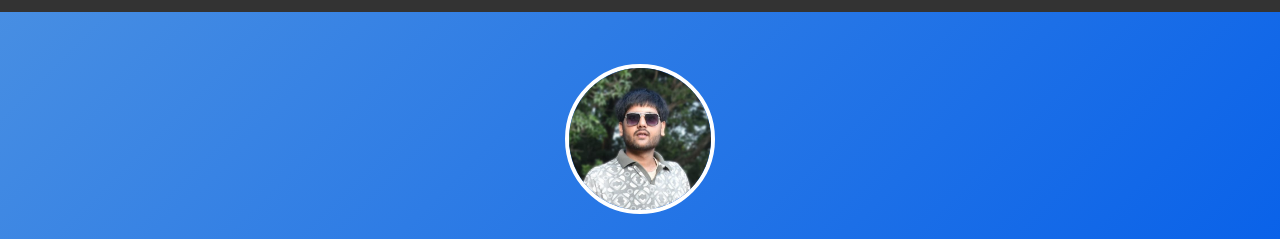
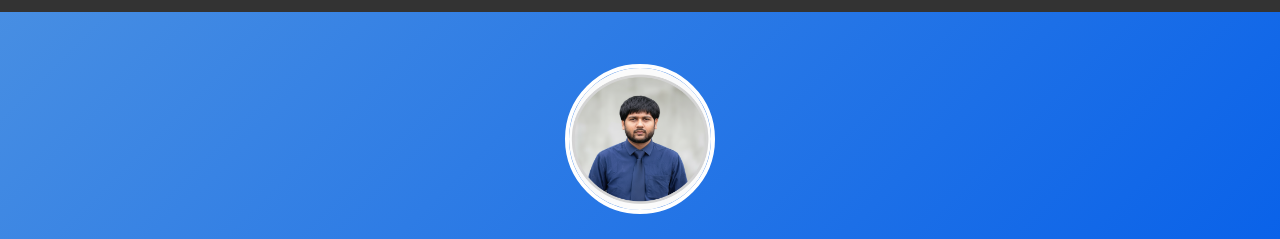
Before and after one commit to Rahul-025/Rahul-Kumar-Portfolio, a plain HTML site: page index.html in a window 1280 px wide. Shown: the part 56-295 px from the top of the page. Drawn offline with Linux system fonts and the light colour scheme.

Commit message:
Update index.html

```diff
--- a/index.html
+++ b/index.html
@@ -27,7 +27,7 @@
 
   <!-- HERO SECTION -->
   <section id="home" class="hero">
-    <img src="rahul.profile.jpg" alt="Rahul Kumar" class="profile-pic">
+    <img src="Rahul-Profile.jpg" alt="Rahul Kumar" class="profile-pic">
     <h1>Hi, I'm Rahul Kumar</h1>
     <p class="profession">Aspiring DevOps Engineer</p>
     <a href="#projects" class="btn">View My Work</a>
```
